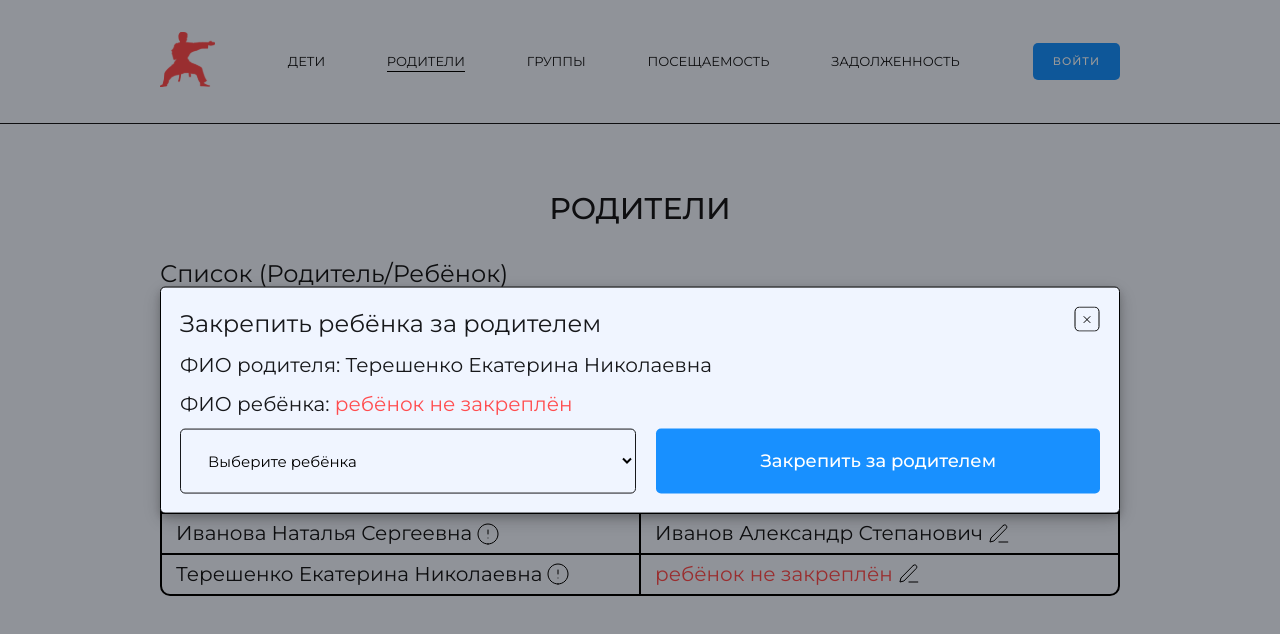
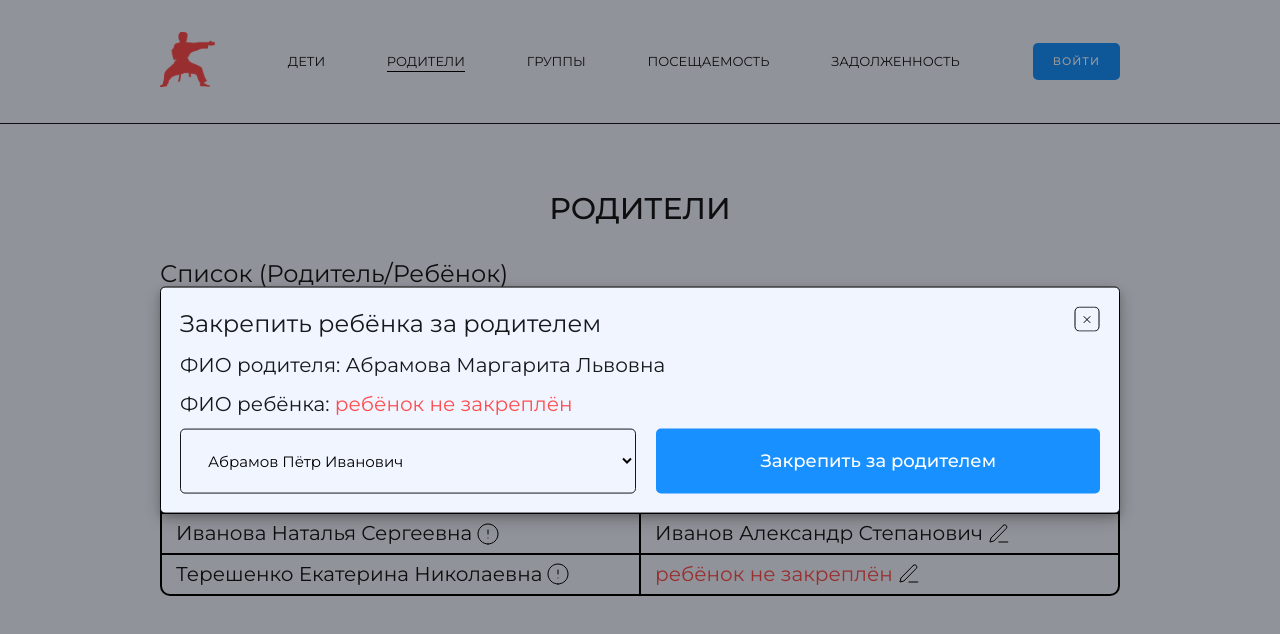
Before and after one commit to jurmaev/aikido-journal, a React (Vite) app: page /parents in a window 1280 px wide. Both pictures are taken after a click on the button 931 px from the left and 452 px from the top of the page. Shown: the top 634 px of the page. Built offline with nearby package versions, Linux system fonts and the light colour scheme.

Commit message:
add parents page modal

```diff
--- /dev/null
+++ b/src/mocks/parents.ts
@@ -0,0 +1,22 @@
+export const parents = [
+  {
+    name: 'Абрамова Маргарита Львовна',
+    phone: '8(800)555-35-31',
+    child: 'Абрамов Пётр Иванович',
+  },
+  {
+    name: 'Курочкина Светлана Алексеевна',
+    phone: '8(800)555-35-32',
+    child: 'Курочкин Владислав Игорьевич',
+  },
+  {
+    name: 'Иванова Наталья Сергеевна',
+    phone: '8(800)555-35-33',
+    child: 'Иванов Александр Степанович',
+  },
+  {
+    name: 'Терешенко Екатерина Николаевна',
+    phone: '8(800)555-35-34',
+    child: '',
+  },
+];
--- a/src/pages/parents-page/parents-page.tsx
+++ b/src/pages/parents-page/parents-page.tsx
@@ -5,8 +5,12 @@ import { AppRoutes } from '../../const';
 import Header from '../../components/header/header';
 import Modal from '../../components/modal/modal';
 import { useState } from 'react';
+import { parents } from '../../mocks/parents';
+
 export default function ParentsPage() {
-  const [isModalActive, setIsModalActive] = useState(false);
+  const [activeModal, setActiveModal] = useState<string | null>(null);
+  const children = parents.map((parent) => parent.child);
+
   return (
     <>
       <Header>
@@ -75,65 +79,6 @@ export default function ParentsPage() {
           </ul>
         </nav>
       </Header>
-      <Modal isActive={isModalActive} isCentral>
-        <h2 className={baseStyles.modalTitle}>
-          Закрепить ребёнка за родителем
-        </h2>
-        <p className={baseStyles.modalText}>
-          ФИО родителя: Терешенко Екатерина Николаевна
-        </p>
-        <p className={baseStyles.modalText}>
-          ФИО ребёнка:{' '}
-          <span className={styles.textRed}>ребёнок не закреплён</span>
-        </p>
-        <div className={baseStyles.inputGroup}>
-          <select
-            className={`${baseStyles.formInput} ${styles.parentsModalInput}`}
-            aria-label="Children select"
-          >
-            <option value="">Выберите ребёнка</option>
-          </select>
-          <button
-            className={`${baseStyles.btn} ${baseStyles.btnBlue} ${baseStyles.btnLarge}`}
-          >
-            Закрепить за родителем
-          </button>
-        </div>
-        <button
-          className={`${baseStyles.btn} ${baseStyles.modalClose}`}
-          aria-label="Close modal"
-          onClick={() => setIsModalActive(false)}
-        >
-          <svg
-            width="26"
-            height="25"
-            viewBox="0 0 26 25"
-            fill="none"
-            xmlns="http://www.w3.org/2000/svg"
-          >
-            <rect
-              x="1"
-              y="0.500366"
-              width="24"
-              height="24"
-              rx="4.5"
-              stroke="black"
-            />
-            <path
-              d="M10 10L16 16"
-              stroke="black"
-              strokeLinecap="round"
-              strokeLinejoin="round"
-            />
-            <path
-              d="M16 10L10 16"
-              stroke="black"
-              strokeLinecap="round"
-              strokeLinejoin="round"
-            />
-          </svg>
-        </button>
-      </Modal>
       <main>
         <div className={`${baseStyles.container} ${styles.parentsContainer}`}>
           <h1 className={styles.parentsHeader}>Родители</h1>
@@ -163,10 +108,11 @@ export default function ParentsPage() {
               </tr>
             </thead>
             <tbody>
-              <tr>
+              {parents.map((parent) => [
+                <tr key={`${parent.phone}-item`}>
                   <td className={styles.parentsData}>
                     <div className={styles.parentsDataContainer}>
-                    Абрамова Маргарита Львовна
+                      {parent.name}
                       <button
                         className={`${baseStyles.btn} ${styles.parentsBtn}`}
                         aria-label="Info"
@@ -198,18 +144,22 @@ export default function ParentsPage() {
                           />
                         </svg>
                         <div className={styles.tooltip}>
-                        <a href="tel:+8-800-555-35-35">8(800)555-35-35</a>
+                          <a href={`tel:${parent.phone}`}>{parent.phone}</a>
                         </div>
                       </button>
                     </div>
                   </td>
-                <td className={styles.parentsData}>
+                  <td
+                    className={`${styles.parentsData} ${
+                      !parent.child && styles.parentsDataEmpty
+                    }`}
+                  >
                     <div className={styles.parentsDataContainer}>
-                    Абрамов Пётр Иванович
+                      {parent.child ? parent.child : 'ребёнок не закреплён'}
                       <button
                         className={`${baseStyles.btn} ${styles.parentsBtn}`}
                         aria-label="Edit"
-                      onClick={() => setIsModalActive(true)}
+                        onClick={() => setActiveModal(parent.phone)}
                       >
                         <svg
                           xmlns="http://www.w3.org/2000/svg"
@@ -234,225 +184,75 @@ export default function ParentsPage() {
                       </button>
                     </div>
                   </td>
-              </tr>
-              <tr>
-                <td className={styles.parentsData}>
-                  <div className={styles.parentsDataContainer}>
-                    Курочкина Светлана Алексеевна
+                </tr>,
+                <Modal
+                  key={`${parent.phone}-modal`}
+                  isActive={parent.phone === activeModal}
+                  isCentral
+                >
+                  <h2 className={baseStyles.modalTitle}>
+                    Закрепить ребёнка за родителем
+                  </h2>
+                  <p className={baseStyles.modalText}>
+                    ФИО родителя: {parent.name}
+                  </p>
+                  <p className={baseStyles.modalText}>
+                    ФИО ребёнка:{' '}
+                    <span className={styles.textRed}>ребёнок не закреплён</span>
+                  </p>
+                  <div className={baseStyles.inputGroup}>
+                    <select
+                      className={`${baseStyles.formInput} ${styles.parentsModalInput}`}
+                      aria-label="Children select"
+                      value={parent.child}
+                    >
+                      <option value="">Выберите ребёнка</option>
+                      {children.map((child) => (
+                        child && <option key={child} value={child}>{child}</option>
+                      ))}
+                    </select>
                     <button
-                      className={`${baseStyles.btn} ${styles.parentsBtn}`}
-                      aria-label="Info"
+                      className={`${baseStyles.btn} ${baseStyles.btnBlue} ${baseStyles.btnLarge}`}
+                    >
+                      Закрепить за родителем
+                    </button>
+                  </div>
+                  <button
+                    className={`${baseStyles.btn} ${baseStyles.modalClose}`}
+                    aria-label="Close modal"
+                    onClick={() => setActiveModal(null)}
                   >
                     <svg
+                      width="26"
+                      height="25"
+                      viewBox="0 0 26 25"
+                      fill="none"
                       xmlns="http://www.w3.org/2000/svg"
+                    >
+                      <rect
+                        x="1"
+                        y="0.500366"
                         width="24"
                         height="24"
-                        viewBox="0 0 24 24"
-                        fill="none"
-                      >
+                        rx="4.5"
+                        stroke="black"
+                      />
                       <path
-                          d="M12 22C17.5228 22 22 17.5228 22 12C22 6.47715 17.5228 2 12 2C6.47715 2 2 6.47715 2 12C2 17.5228 6.47715 22 12 22Z"
+                        d="M10 10L16 16"
                         stroke="black"
                         strokeLinecap="round"
                         strokeLinejoin="round"
                       />
                       <path
-                          d="M12 8V12"
-                          stroke="black"
-                          strokeLinecap="round"
-                          strokeLinejoin="round"
-                        />
-                        <path
-                          d="M12 16H12.01"
-                          stroke="black"
-                          strokeLinecap="round"
-                          strokeLinejoin="round"
-                        />
-                      </svg>
-                      <div className={styles.tooltip}>
-                        <a href="tel:+8-800-555-35-35">8(800)555-35-35</a>
-                      </div>
-                    </button>
-                  </div>
-                </td>
-                <td className={styles.parentsData}>
-                  <div className={styles.parentsDataContainer}>
-                    Курочкин Владислав Игорьевич
-                    <button
-                      className={`${baseStyles.btn} ${styles.parentsBtn}`}
-                      aria-label="Edit"
-                      onClick={() => setIsModalActive(true)}
-                    >
-                      <svg
-                        xmlns="http://www.w3.org/2000/svg"
-                        width="24"
-                        height="24"
-                        viewBox="0 0 24 24"
-                        fill="none"
-                      >
-                        <path
-                          d="M11.9403 20H20.8061"
-                          stroke="black"
-                          strokeLinecap="round"
-                          strokeLinejoin="round"
-                        />
-                        <path
-                          d="M16.2539 3.49998C16.6458 3.10216 17.1773 2.87866 17.7315 2.87866C18.0059 2.87866 18.2776 2.93353 18.5312 3.04014C18.7847 3.14674 19.0151 3.303 19.2091 3.49998C19.4032 3.69697 19.5571 3.93082 19.6621 4.18819C19.7671 4.44556 19.8212 4.72141 19.8212 4.99998C19.8212 5.27856 19.7671 5.55441 19.6621 5.81178C19.5571 6.06915 19.4032 6.303 19.2091 6.49998L6.89554 19L2.9552 20L3.94029 16L16.2539 3.49998Z"
+                        d="M16 10L10 16"
                         stroke="black"
                         strokeLinecap="round"
                         strokeLinejoin="round"
                       />
                     </svg>
                   </button>
-                  </div>
-                </td>
-              </tr>
-              <tr>
-                <td className={styles.parentsData}>
-                  <div className={styles.parentsDataContainer}>
-                    Иванова Наталья Сергеевна
-                    <button
-                      className={`${baseStyles.btn} ${styles.parentsBtn}`}
-                      aria-label="Info"
-                    >
-                      <svg
-                        xmlns="http://www.w3.org/2000/svg"
-                        width="24"
-                        height="24"
-                        viewBox="0 0 24 24"
-                        fill="none"
-                      >
-                        <path
-                          d="M12 22C17.5228 22 22 17.5228 22 12C22 6.47715 17.5228 2 12 2C6.47715 2 2 6.47715 2 12C2 17.5228 6.47715 22 12 22Z"
-                          stroke="black"
-                          strokeLinecap="round"
-                          strokeLinejoin="round"
-                        />
-                        <path
-                          d="M12 8V12"
-                          stroke="black"
-                          strokeLinecap="round"
-                          strokeLinejoin="round"
-                        />
-                        <path
-                          d="M12 16H12.01"
-                          stroke="black"
-                          strokeLinecap="round"
-                          strokeLinejoin="round"
-                        />
-                      </svg>
-                      <div className={styles.tooltip}>
-                        <a href="tel:+8-800-555-35-35">8(800)555-35-35</a>
-                      </div>
-                    </button>
-                  </div>
-                </td>
-                <td className={styles.parentsData}>
-                  <div className={styles.parentsDataContainer}>
-                    Иванов Александр Степанович
-                    <button
-                      className={`${baseStyles.btn} ${styles.parentsBtn}`}
-                      aria-label="Edit"
-                      onClick={() => setIsModalActive(true)}
-                    >
-                      <svg
-                        xmlns="http://www.w3.org/2000/svg"
-                        width="24"
-                        height="24"
-                        viewBox="0 0 24 24"
-                        fill="none"
-                      >
-                        <path
-                          d="M11.9403 20H20.8061"
-                          stroke="black"
-                          strokeLinecap="round"
-                          strokeLinejoin="round"
-                        />
-                        <path
-                          d="M16.2539 3.49998C16.6458 3.10216 17.1773 2.87866 17.7315 2.87866C18.0059 2.87866 18.2776 2.93353 18.5312 3.04014C18.7847 3.14674 19.0151 3.303 19.2091 3.49998C19.4032 3.69697 19.5571 3.93082 19.6621 4.18819C19.7671 4.44556 19.8212 4.72141 19.8212 4.99998C19.8212 5.27856 19.7671 5.55441 19.6621 5.81178C19.5571 6.06915 19.4032 6.303 19.2091 6.49998L6.89554 19L2.9552 20L3.94029 16L16.2539 3.49998Z"
-                          stroke="black"
-                          strokeLinecap="round"
-                          strokeLinejoin="round"
-                        />
-                      </svg>
-                    </button>
-                  </div>
-                </td>
-              </tr>
-              <tr>
-                <td className={styles.parentsData}>
-                  <div className={styles.parentsDataContainer}>
-                    Терешенко Екатерина Николаевна
-                    <button
-                      className={`${baseStyles.btn} ${styles.parentsBtn}`}
-                      aria-label="Info"
-                    >
-                      <svg
-                        xmlns="http://www.w3.org/2000/svg"
-                        width="24"
-                        height="24"
-                        viewBox="0 0 24 24"
-                        fill="none"
-                      >
-                        <path
-                          d="M12 22C17.5228 22 22 17.5228 22 12C22 6.47715 17.5228 2 12 2C6.47715 2 2 6.47715 2 12C2 17.5228 6.47715 22 12 22Z"
-                          stroke="black"
-                          strokeLinecap="round"
-                          strokeLinejoin="round"
-                        />
-                        <path
-                          d="M12 8V12"
-                          stroke="black"
-                          strokeLinecap="round"
-                          strokeLinejoin="round"
-                        />
-                        <path
-                          d="M12 16H12.01"
-                          stroke="black"
-                          strokeLinecap="round"
-                          strokeLinejoin="round"
-                        />
-                      </svg>
-                      <div className={styles.tooltip}>
-                        <a href="tel:+8-800-555-35-35">8(800)555-35-35</a>
-                      </div>
-                    </button>
-                  </div>
-                </td>
-                <td
-                  className={`${styles.parentsData} ${styles.parentsDataEmpty}`}
-                >
-                  <div className={styles.parentsDataContainer}>
-                    ребёнок не закреплён
-                    <button
-                      className={`${baseStyles.btn} ${styles.parentsBtn}`}
-                      aria-label="Edit"
-                      onClick={() => setIsModalActive(true)}
-                    >
-                      <svg
-                        xmlns="http://www.w3.org/2000/svg"
-                        width="24"
-                        height="24"
-                        viewBox="0 0 24 24"
-                        fill="none"
-                      >
-                        <path
-                          d="M11.9403 20H20.8061"
-                          stroke="black"
-                          strokeLinecap="round"
-                          strokeLinejoin="round"
-                        />
-                        <path
-                          d="M16.2539 3.49998C16.6458 3.10216 17.1773 2.87866 17.7315 2.87866C18.0059 2.87866 18.2776 2.93353 18.5312 3.04014C18.7847 3.14674 19.0151 3.303 19.2091 3.49998C19.4032 3.69697 19.5571 3.93082 19.6621 4.18819C19.7671 4.44556 19.8212 4.72141 19.8212 4.99998C19.8212 5.27856 19.7671 5.55441 19.6621 5.81178C19.5571 6.06915 19.4032 6.303 19.2091 6.49998L6.89554 19L2.9552 20L3.94029 16L16.2539 3.49998Z"
-                          stroke="black"
-                          strokeLinecap="round"
-                          strokeLinejoin="round"
-                        />
-                      </svg>
-                    </button>
-                  </div>
-                </td>
-              </tr>
+                </Modal>,
+              ])}
             </tbody>
           </table>
         </div>
```
Lines whose indentation alone changed are shown as unchanged.
